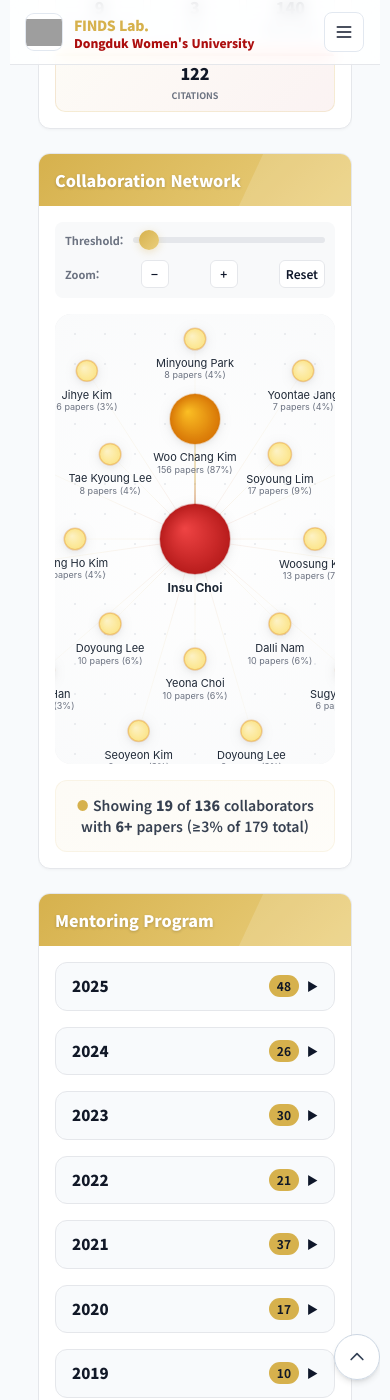
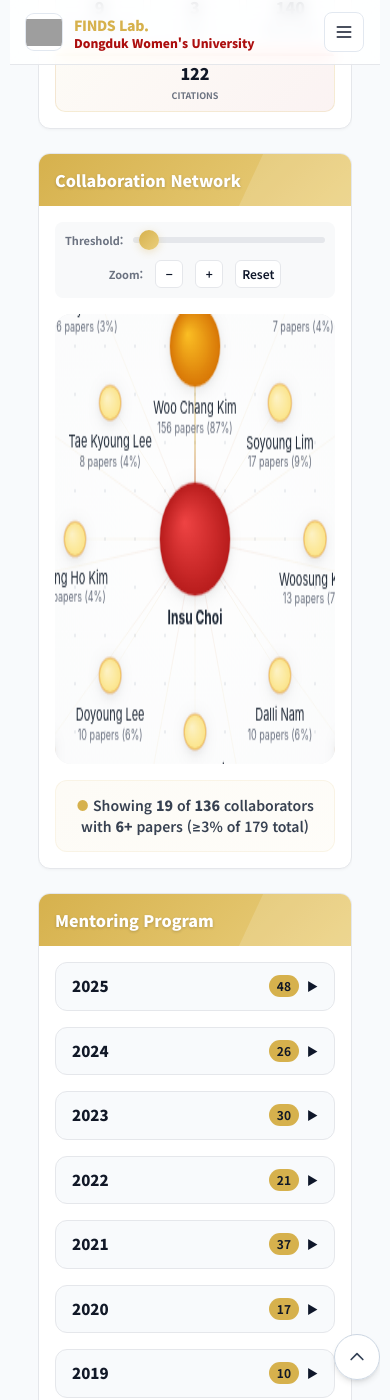
Before and after one commit to FinDS-Lab/site, a Jekyll site: the page built from members-director.html, in a window 390 px wide and 1400 px high, scrolled down 5834 px. Built offline with Jekyll 4.4.1, drawn with Linux system fonts in a browser that asks for light colours; nearby versions of some CDN libraries; grey boxes are pictures that could not be loaded.

Commit message:
Update members-director.html

```diff
--- a/members-director.html
+++ b/members-director.html
@@ -1166,26 +1167,33 @@
     padding: 10px;
   }
 
-  .control-group {
-    justify-content: space-between;
-    flex-wrap: nowrap;  /* wrap에서 nowrap으로 변경 */
-    width: 100%;
-  }
-
-  .control-group:first-child {  /* Threshold 그룹 */
+  /* 첫 번째 그룹(Threshold) 전체 너비 사용 */
+  .control-group:first-child {
     display: flex;
     align-items: center;
     gap: 10px;
-  }
-
-  .slider-container {
-    flex: 1;  /* 남은 공간 모두 차지 */
-    max-width: none;
+    width: 100%;
+  }
+
+  .control-group:first-child .slider-label {
+    flex-shrink: 0;
+    width: auto;
+  }
+
+  .control-group:first-child .slider-container {
+    flex: 1;
+    width: 100%;
   }
 
   .network-slider {
-    width: 100% !important;  /* 컨테이너 전체 너비 */
-    min-width: 200px;
+    width: 100% !important;
+    min-width: 0;
+    max-width: 100%;
+  }
+
+  /* 두 번째 그룹(Zoom) 가운데 정렬 */
+  .control-group:last-child {
+    justify-content: center;
   }
 }
 
@@ -1274,13 +1282,15 @@
 
 /* Enhanced Network Canvas Styles */
 #networkCanvas{
-  width:100%;
-  height:600px;  /* 데스크톱 기본 높이 */
-  border-radius:16px;
+  width: 100%;
+  height: auto;  /* JavaScript에서 동적으로 설정 */
+  border-radius: 16px;
   background: radial-gradient(ellipse at center, #fafbfc 0%, #f3f4f6 100%);
-  margin-top:1rem;
+  margin-top: 1rem;
   box-shadow: inset 0 2px 4px rgba(0,0,0,0.04);
 }
+
+/* 미디어 쿼리 제거 - JavaScript에서 처리 */
 
 /* 태블릿 */
 @media (max-width: 768px) {
@@ -2085,9 +2095,13 @@
 function sizeCanvas() {
   const rect = canvas.getBoundingClientRect();
   const isMobile = window.innerWidth <= 768;
-  const canvasHeight = isMobile ? 450 : 600;  // 모바일은 450px, 데스크톱은 600px
-
-  canvas.width = rect.width * window.devicePixelRatio;
+
+  // 모바일에서는 정사각형에 가깝게, 데스크톱은 직사각형
+  const aspectRatio = isMobile ? 1 : 1.2;
+  const canvasWidth = rect.width;
+  const canvasHeight = canvasWidth / aspectRatio;
+
+  canvas.width = canvasWidth * window.devicePixelRatio;
   canvas.height = canvasHeight * window.devicePixelRatio;
   canvas.style.height = canvasHeight + 'px';
   ctx.scale(window.devicePixelRatio, window.devicePixelRatio);
```
Also changed, not shown: other parts of members-director.html (+1 -0 lines).
